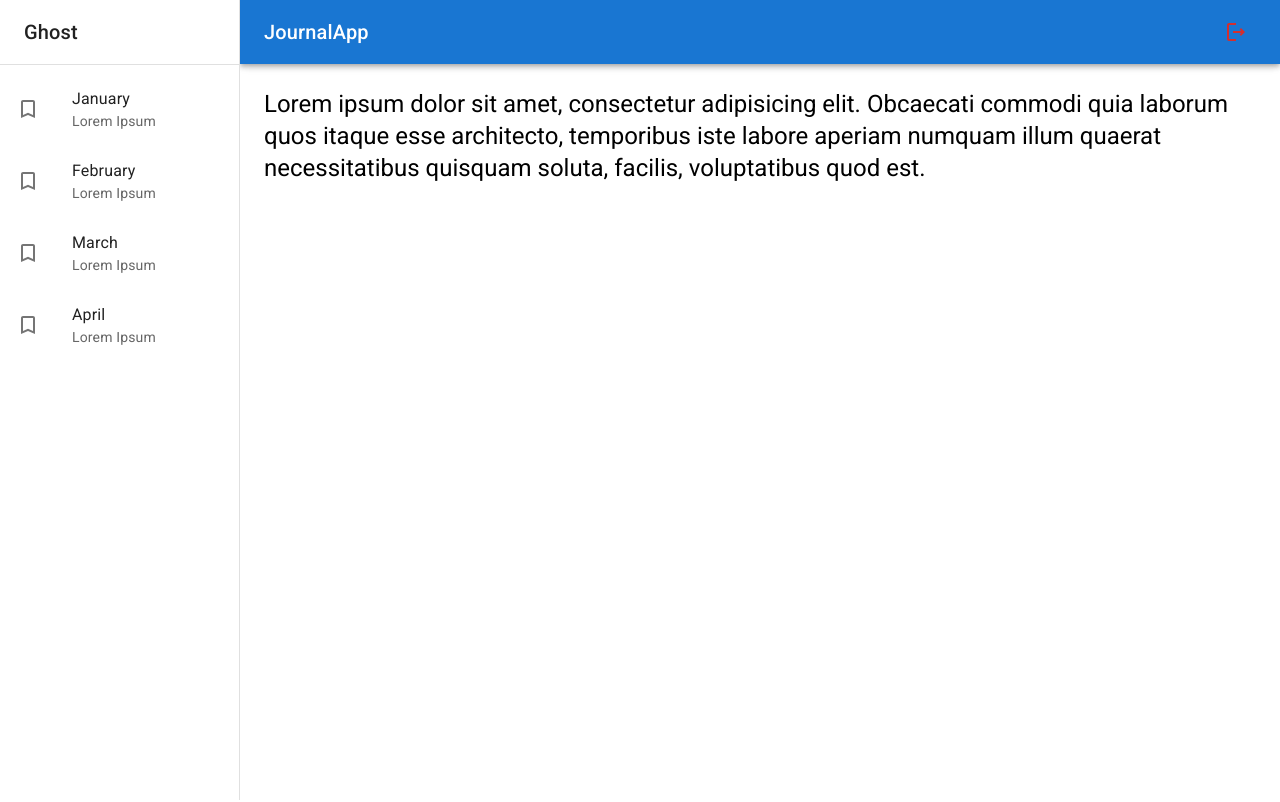
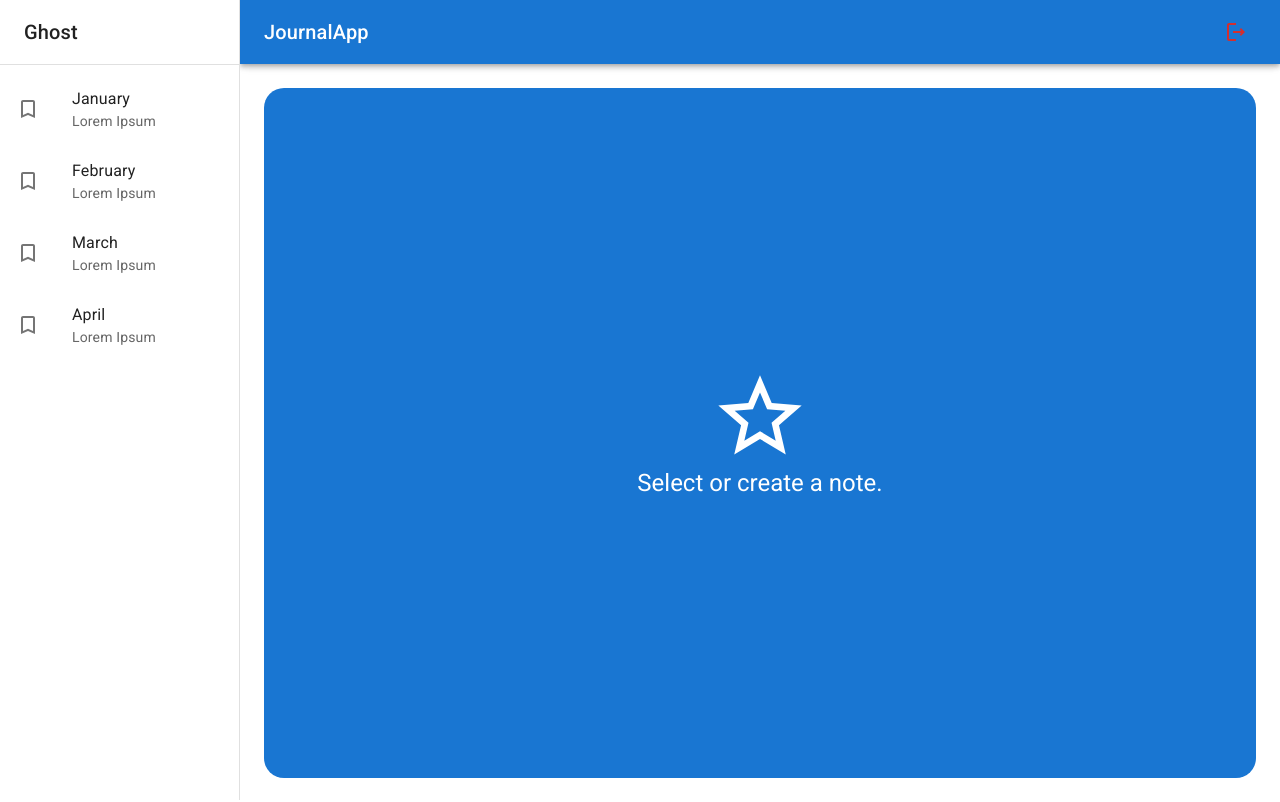
Before and after one commit to aleroses/practice, a React (Vite) app in the folder apps/react/journal-app/: page / in a window 1280 px wide. Built offline with nearby package versions, Linux system fonts and the light colour scheme.

Commit message:
feat(apps/react/journal-app): Create the NothingSelectedView component

```diff
--- a/apps/react/journal-app/src/journal/pages/JournalPage.jsx
+++ b/apps/react/journal-app/src/journal/pages/JournalPage.jsx
@@ -1,16 +1,10 @@
-import { Typography } from "@mui/material";
 import { JournalLayout } from "../layout/JournalLayout";
+import { NothingSelectedView } from "../views/NothingSelectedView";
 
 export const JournalPage = () => {
   return (
     <JournalLayout>
-      <Typography variant="h5">
-        Lorem ipsum dolor sit amet, consectetur adipisicing
-        elit. Obcaecati commodi quia laborum quos itaque esse
-        architecto, temporibus iste labore aperiam numquam
-        illum quaerat necessitatibus quisquam soluta, facilis,
-        voluptatibus quod est.
-      </Typography>
+      <NothingSelectedView />
     </JournalLayout>
   );
 };
--- /dev/null
+++ b/apps/react/journal-app/src/journal/views/NothingSelectedView.jsx
@@ -0,0 +1,28 @@
+import { StarOutline } from "@mui/icons-material";
+import { Box, Grid, Typography } from "@mui/material";
+
+export const NothingSelectedView = () => {
+  return (
+    <Box
+      component="main"
+      sx={{
+        minHeight: "calc(100vh - 110px)",
+        display: "flex",
+        flexDirection: "column",
+        justifyContent: "center",
+        alignItems: "center",
+        bgcolor: "primary.main",
+        borderRadius: 5,
+      }}
+    >
+      <Grid>
+        <StarOutline sx={{ fontSize: 100, color: "white" }} />
+      </Grid>
+      <Grid>
+        <Typography variant="h5" color="white">
+          Select or create a note.
+        </Typography>
+      </Grid>
+    </Box>
+  );
+};
```
